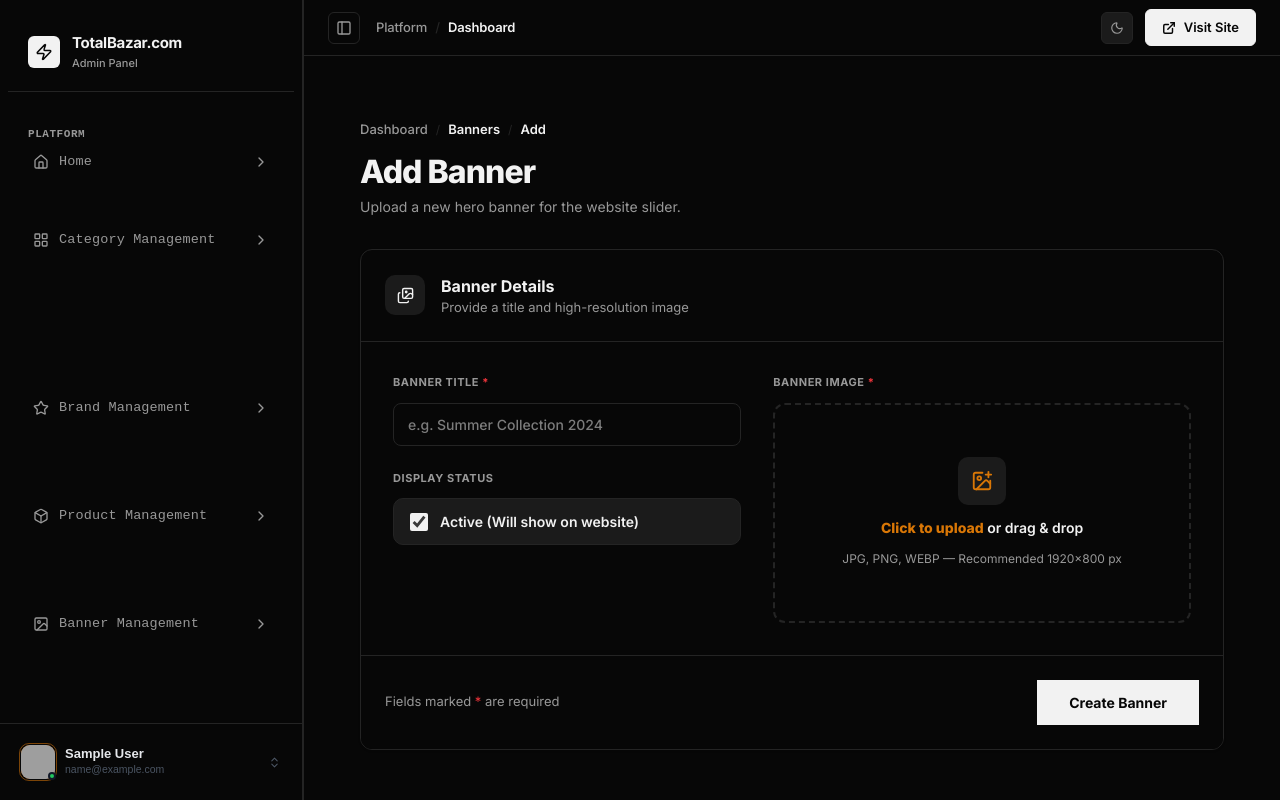
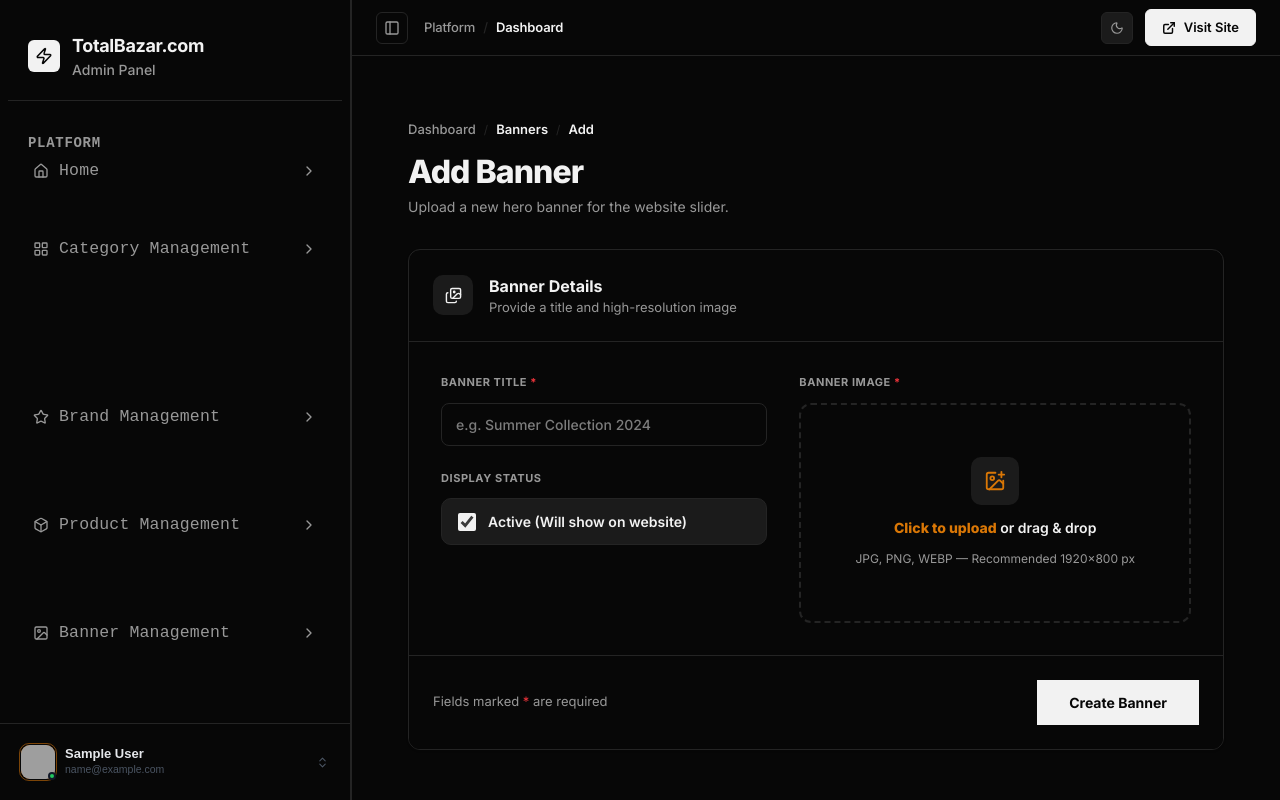
Before and after one commit to taufik69/pdash, a React (Vite) app: page /add-banner in a window 1280 px wide. Built offline with nearby package versions, Linux system fonts and the light colour scheme; sample sign-in values are in the browser's storage; grey boxes are pictures that could not be loaded.

Commit message:
container size add

```diff
--- a/src/components/app-sidebar.jsx
+++ b/src/components/app-sidebar.jsx
@@ -153,7 +153,7 @@ const styles = `
   }
 
   .sb-logo-name {
-    font-size: 15px;
+    font-size: 18px;
     font-weight: 700;
     letter-spacing: -0.02em;
     color: var(--foreground);
@@ -161,7 +161,7 @@ const styles = `
   }
 
   .sb-logo-sub {
-    font-size: 11px;
+    font-size: 14px;
     font-weight: 500;
     color: var(--sb-muted);
   }
@@ -184,7 +184,7 @@ const styles = `
 
   /* ── Group label ───────────────────────────────────────── */
   [data-sidebar="group-label"] {
-    font-size: 11px !important;
+    font-size: 14px !important;
     font-weight: 600 !important;
     letter-spacing: 0.05em !important;
     text-transform: uppercase !important;
@@ -194,7 +194,7 @@ const styles = `
 
   /* ── Menu buttons ──────────────────────────────────────── */
   [data-sidebar="menu-button"] {
-    font-size: 13.5px !important;
+    font-size: 16.5px !important;
     font-weight: 500 !important;
     color: var(--sb-muted) !important;
     border-radius: 6px !important;
@@ -230,7 +230,7 @@ const styles = `
   }
 
   [data-sidebar="menu-sub-button"] {
-    font-size: 13px !important;
+    font-size: 16px !important;
     font-weight: 500 !important;
     color: var(--sb-muted) !important;
     padding: 8px 12px !important;
--- a/src/components/nav-main.jsx
+++ b/src/components/nav-main.jsx
@@ -40,7 +40,7 @@ const styles = `
     display: flex;
     align-items: center;
     gap: 6px;
-    font-size: 9px;
+    font-size: 12px;
     font-weight: 700;
     letter-spacing: 0.18em;
     text-transform: uppercase;
@@ -69,7 +69,7 @@ const styles = `
     background: transparent;
     border: 1px solid transparent;
     cursor: pointer;
-    font-size: 13px;
+    font-size: 16px;
     font-family: inherit;
     font-weight: 500;
     letter-spacing: 0.01em;
@@ -85,7 +85,7 @@ const styles = `
     top: 0;
     bottom: 0;
     width: 2px;
-    background: #da7708;
+    background: #374151;
     transform: scaleY(0);
     transition: transform 0.15s ease;
     border-radius: 0 1px 1px 0;
@@ -166,7 +166,7 @@ const styles = `
     border-radius: 3px;
     color: #9ca3af;
     background: transparent;
-    font-size: 12px;
+    font-size: 15px;
     font-family: inherit;
     font-weight: 400;
     letter-spacing: 0.01em;
--- a/src/components/ui/sidebar.jsx
+++ b/src/components/ui/sidebar.jsx
@@ -26,8 +26,8 @@ import {
 
 const SIDEBAR_COOKIE_NAME = "sidebar_state"
 const SIDEBAR_COOKIE_MAX_AGE = 60 * 60 * 24 * 7
-const SIDEBAR_WIDTH = "19rem"
-const SIDEBAR_WIDTH_MOBILE = "18rem"
+const SIDEBAR_WIDTH = "22rem"
+const SIDEBAR_WIDTH_MOBILE = "20rem"
 const SIDEBAR_WIDTH_ICON = "3.5rem"
 const SIDEBAR_KEYBOARD_SHORTCUT = "b"
 
--- a/src/page/AddBanner.jsx
+++ b/src/page/AddBanner.jsx
@@ -327,7 +327,7 @@ const css = `
 
 const s = {
   page: {
-    maxWidth: 1200,
+    maxWidth: 1600,
     margin: "0 auto",
     fontFamily: "'Inter', sans-serif",
     color: "var(--foreground)",
--- a/src/page/AddBrand.jsx
+++ b/src/page/AddBrand.jsx
@@ -176,8 +176,8 @@ export default function AddBrand() {
                 </div>
 
                 <div style={s.fieldGroup}>
-                  <div style={{display: "flex", justifyContent: "space-between", alignItems: "center"}}>
-                    <label style={s.label}>Description <span style={{color:"#6b7280", fontWeight:400, textTransform:"none"}}>(Optional)</span></label>
+                  <div style={{ display: "flex", justifyContent: "space-between", alignItems: "center" }}>
+                    <label style={s.label}>Description <span style={{ color: "#6b7280", fontWeight: 400, textTransform: "none" }}>(Optional)</span></label>
                     <span style={s.charCount}>{formData.description.length} chars</span>
                   </div>
                   <textarea
@@ -192,7 +192,7 @@ export default function AddBrand() {
 
               <div style={s.col}>
                 <div style={s.fieldGroup}>
-                  <label style={s.label}>Brand Logo <span style={{color:"#6b7280", fontWeight:400, textTransform:"none"}}>(Optional)</span></label>
+                  <label style={s.label}>Brand Logo <span style={{ color: "#6b7280", fontWeight: 400, textTransform: "none" }}>(Optional)</span></label>
 
                   {previewUrl ? (
                     <div style={s.previewWrap}>
@@ -296,7 +296,7 @@ const css = `
 
 const s = {
   page: {
-    maxWidth: 1200,
+    maxWidth: 1600,
     margin: "0 auto",
     fontFamily: "'Inter', sans-serif",
     color: "var(--foreground)",
--- a/src/page/AddCategory.jsx
+++ b/src/page/AddCategory.jsx
@@ -360,7 +360,7 @@ const css = `
 
 const s = {
   page: {
-    maxWidth: 1200,
+    maxWidth: 1600,
     margin: "0 auto",
     fontFamily: "'Inter', sans-serif",
     color: "var(--foreground)",
--- a/src/page/AddProduct.jsx
+++ b/src/page/AddProduct.jsx
@@ -153,7 +153,7 @@ export default function AddProduct() {
   };
 
   const applyImages = (files) => {
-    if(!files) return;
+    if (!files) return;
     const arr = Array.from(files);
     setFormData((p) => ({ ...p, image: [...p.image, ...arr] }));
     const newPreviews = arr.map((f) => URL.createObjectURL(f));
@@ -216,8 +216,8 @@ export default function AddProduct() {
     payload.append("description", formData.description.trim());
     if (formData.shortDescription.trim()) payload.append("shortDescription", formData.shortDescription.trim());
     payload.append("category", formData.category);
-    if(formData.subcategory) payload.append("subcategory", formData.subcategory);
-    if(formData.brandRef) payload.append("brandRef", formData.brandRef);
+    if (formData.subcategory) payload.append("subcategory", formData.subcategory);
+    if (formData.brandRef) payload.append("brandRef", formData.brandRef);
 
     payload.append("price", Number(formData.price));
     if (formData.discountType) payload.append("discountType", formData.discountType);
@@ -374,22 +374,22 @@ export default function AddProduct() {
                 <h4 style={s.vFormTitle}>Add Variant</h4>
                 <div className="ap-grid-3">
                   <Field label="Color *">
-                    <input value={vForm.color} onChange={e => setVForm(p => ({...p, color: e.target.value}))} placeholder="Red" style={s.input} />
+                    <input value={vForm.color} onChange={e => setVForm(p => ({ ...p, color: e.target.value }))} placeholder="Red" style={s.input} />
                   </Field>
                   <Field label="Size *">
-                    <input value={vForm.size} onChange={e => setVForm(p => ({...p, size: e.target.value}))} placeholder="XL" style={s.input} />
+                    <input value={vForm.size} onChange={e => setVForm(p => ({ ...p, size: e.target.value }))} placeholder="XL" style={s.input} />
                   </Field>
                   <Field label="Variant SKU" hint="(Optional)">
-                    <input value={vForm.sku} onChange={e => setVForm(p => ({...p, sku: e.target.value}))} placeholder="LJ-RED-XL" style={s.input} />
+                    <input value={vForm.sku} onChange={e => setVForm(p => ({ ...p, sku: e.target.value }))} placeholder="LJ-RED-XL" style={s.input} />
                   </Field>
                   <Field label="Price ($) *">
-                    <input type="number" value={vForm.price} onChange={e => setVForm(p => ({...p, price: e.target.value}))} placeholder="0.00" min="0" step="0.01" style={s.input} />
+                    <input type="number" value={vForm.price} onChange={e => setVForm(p => ({ ...p, price: e.target.value }))} placeholder="0.00" min="0" step="0.01" style={s.input} />
                   </Field>
                   <Field label="Stock *">
-                    <input type="number" value={vForm.stock} onChange={e => setVForm(p => ({...p, stock: e.target.value}))} placeholder="0" min="0" style={s.input} />
+                    <input type="number" value={vForm.stock} onChange={e => setVForm(p => ({ ...p, stock: e.target.value }))} placeholder="0" min="0" style={s.input} />
                   </Field>
                   <div style={{ display: "flex", alignItems: "flex-end" }}>
-                     <button type="button" onClick={addVariant} style={s.addVariantBtn}><Plus size={16}/> Add to List</button>
+                    <button type="button" onClick={addVariant} style={s.addVariantBtn}><Plus size={16} /> Add to List</button>
                   </div>
                 </div>
               </div>
@@ -405,7 +405,7 @@ export default function AddProduct() {
               {formData.color && (
                 <div style={s.tagRow}>
                   {formData.color.split(",").map((c) => c.trim()).filter(Boolean).map((c, i) => (
-                      <span key={i} style={s.tag}>{c}</span>
+                    <span key={i} style={s.tag}>{c}</span>
                   ))}
                 </div>
               )}
@@ -415,7 +415,7 @@ export default function AddProduct() {
               {formData.size && (
                 <div style={s.tagRow}>
                   {formData.size.split(",").map((sz) => sz.trim()).filter(Boolean).map((sz, i) => (
-                      <span key={i} style={s.tag}>{sz}</span>
+                    <span key={i} style={s.tag}>{sz}</span>
                   ))}
                 </div>
               )}
@@ -530,7 +530,7 @@ const css = `
 
 const s = {
   page: {
-    maxWidth: 1200,
+    maxWidth: 1600,
     margin: "0 auto",
     fontFamily: "'Inter', sans-serif",
     color: "var(--foreground)",
--- a/src/page/AddSubCategory.jsx
+++ b/src/page/AddSubCategory.jsx
@@ -276,7 +276,7 @@ const css = `
 
 const s = {
   page: {
-    maxWidth: 1200,
+    maxWidth: 1600,
     margin: "0 auto",
     fontFamily: "'Inter', sans-serif",
     color: "var(--foreground)",
--- a/src/page/CategoryList.jsx
+++ b/src/page/CategoryList.jsx
@@ -518,7 +518,7 @@ const css = `
 // ─── Styles ───────────────────────────────────────────────────────────────────
 const s = {
   page: {
-    maxWidth: 1200,
+    maxWidth: 1600,
     margin: "0 auto",
     padding: "32px 24px 80px",
     fontFamily: "'Inter', sans-serif"
--- a/src/page/ProductList.jsx
+++ b/src/page/ProductList.jsx
@@ -617,8 +617,8 @@ export default function ProductList() {
   const outOfStock = products.filter((p) => p.stock === 0).length;
   const avgPrice = products.length
     ? (
-        products.reduce((s, p) => s + Number(p.price || 0), 0) / products.length
-      ).toFixed(2)
+      products.reduce((s, p) => s + Number(p.price || 0), 0) / products.length
+    ).toFixed(2)
     : "0.00";
 
   // ── Loading / Error ─────────────────────────────────────────────────────────
@@ -970,7 +970,7 @@ const css = `
 
 const s = {
   page: {
-    maxWidth: 1200,
+    maxWidth: 1600,
     margin: "0 auto",
     fontFamily: "'Inter', sans-serif"
   },
```
